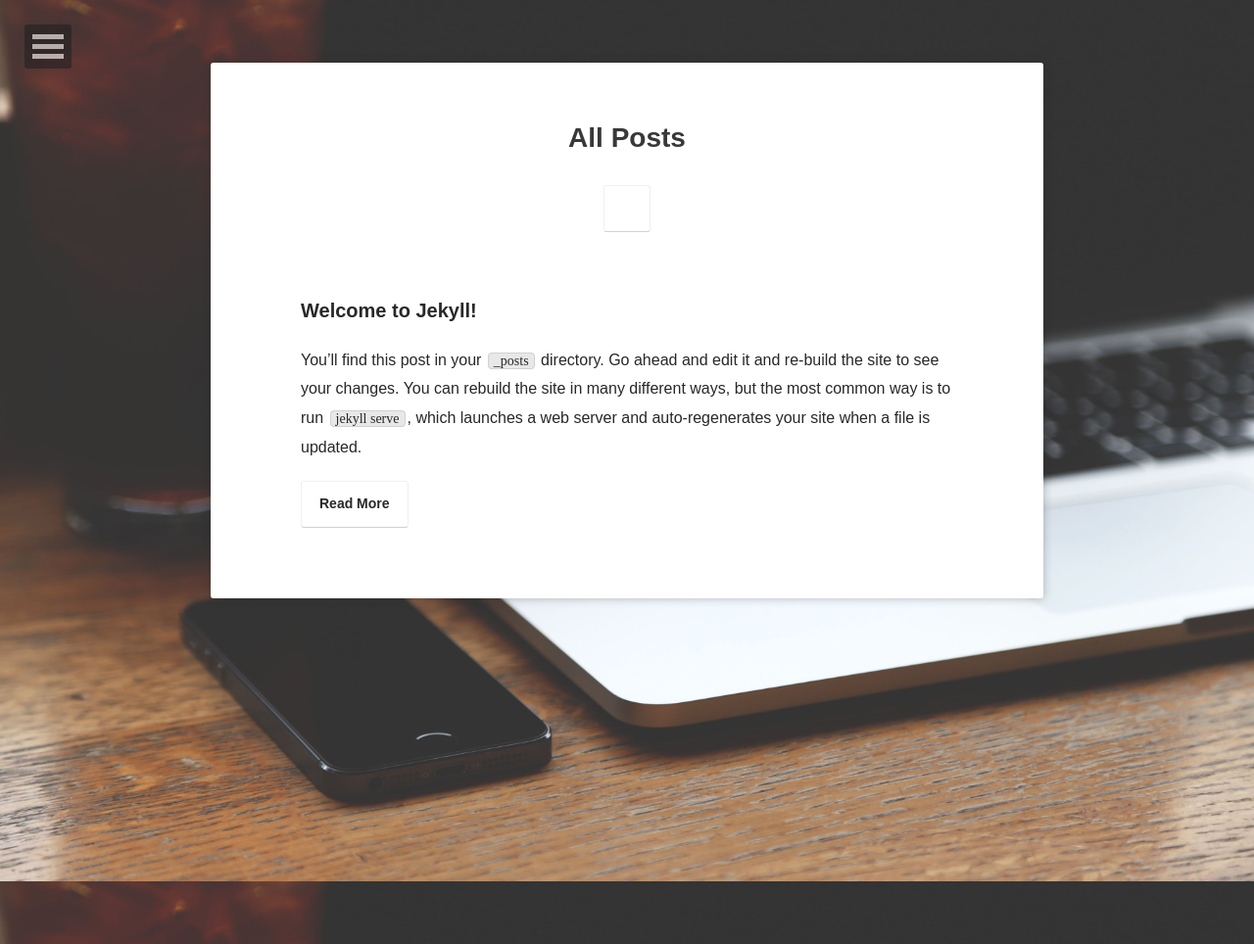
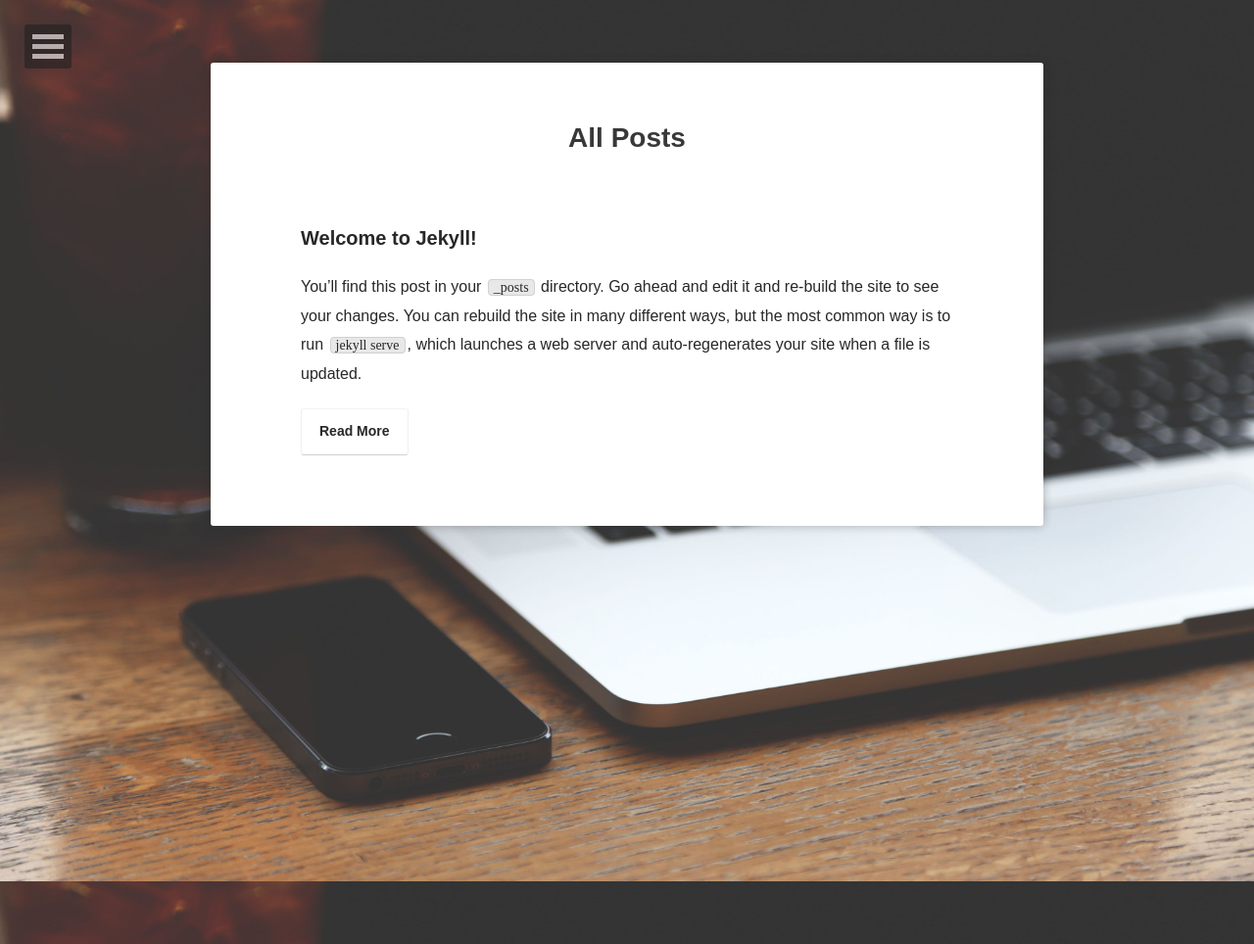
Before and after one commit to MissCuriosity/MissCuriosity.github.io, a Jekyll site: the page built from posts/index.md, in a window 1280 px wide. Shown: the whole page at 98% size. Built offline with Jekyll 4.4.1, drawn with Linux system fonts in a browser that asks for light colours; some web fonts are replaced.

Commit message:
del icon

```diff
--- a/_layouts/home.html
+++ b/_layouts/home.html
@@ -35,7 +35,7 @@
                         <a class="btn zoombtn" href="{{ site.url }}/posts">
                             Posts
                         </a>
-                         <a class="btn zoombtn" href="{{ site.url }}/projects">
+                         <a class="btn zoombtn" href="{{ site.url }}/tags">
                             Tags
                         </a>
                         <a class="btn zoombtn" href="{{ site.url }}/about">
--- a/_layouts/post-list.html
+++ b/_layouts/post-list.html
@@ -17,9 +17,9 @@
             <div class="content">
                 <div class="post-title">
                     <h1>{{ page.title }}</h1>
-                    <a class="btn zoombtn" href="{{site.url}}">
+                    <!--<a class="btn zoombtn" href="{{site.url}}">
                         <i class="fa fa-home"></i>
-                    </a>
+                    </a>-->
                 </div>
                 <div class="post-list">
                     {% for post in site.posts %}
```
Also changed, not shown: _layouts/page.html (+5 -2 lines).
